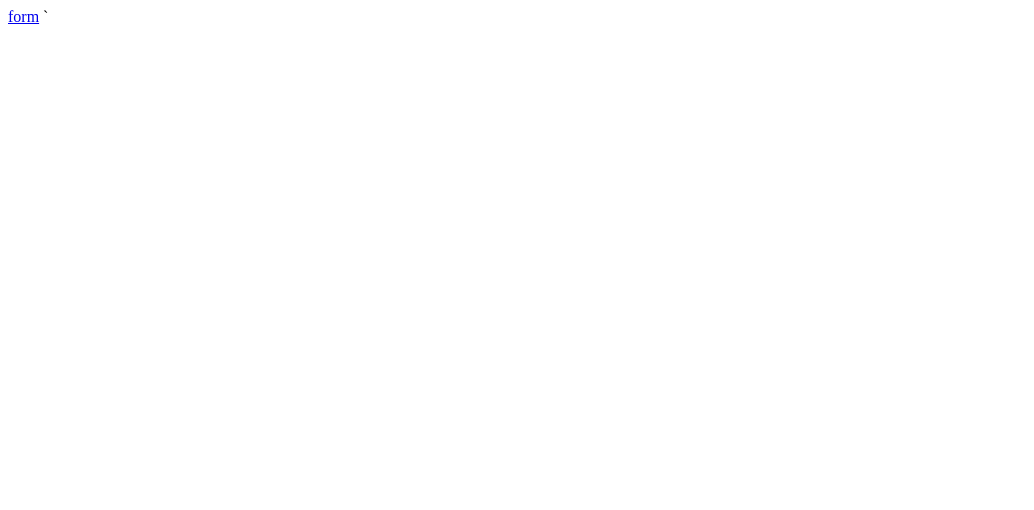
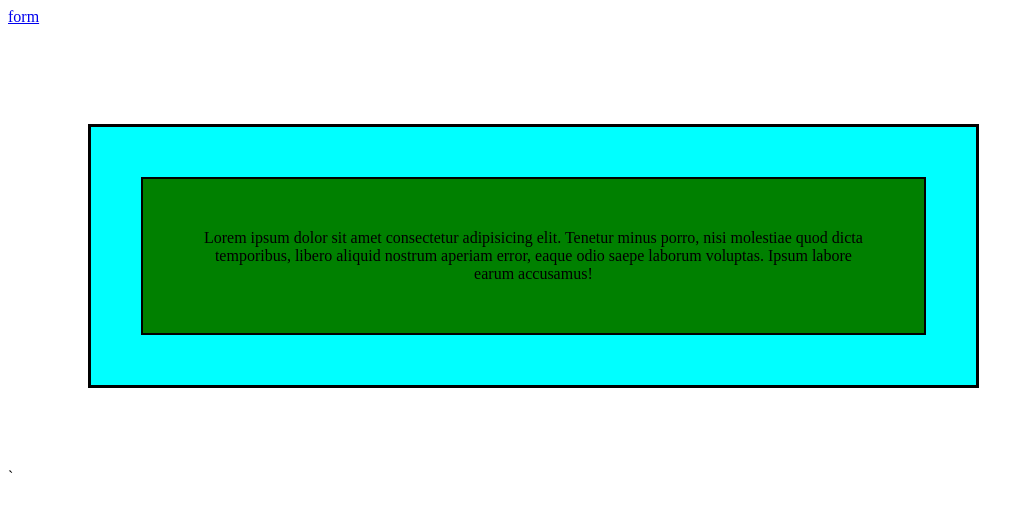
Before and after one commit to awaiskhan711/class-spasm-repo, a plain HTML site: page link.html in a window 1280 px wide. Shown: the whole page, without its empty margins (0-1034 px from the left). Drawn offline with Linux system fonts and the light colour scheme.

Commit message:
box model

```diff
--- a/link.html
+++ b/link.html
@@ -4,9 +4,15 @@
     <meta charset="UTF-8">
     <meta name="viewport" content="width=device-width, initial-scale=1.0">
     <title>Document</title>
+    <link rel="stylesheet" href="style.css">
 </head>
 <body>
     <a href="form.html">form</a>
     <a href="link.html"></a>
+    <br>
+    <br>
+    <div id="box1">
+        <p>Lorem ipsum dolor sit amet consectetur adipisicing elit. Tenetur minus porro, nisi molestiae quod dicta temporibus, libero aliquid nostrum aperiam error, eaque odio saepe laborum voluptas. Ipsum labore earum accusamus!</p>
+    </div>
 </body>
 </html>`
--- /dev/null
+++ b/style.css
@@ -0,0 +1,14 @@
+#box1 {
+    width: 70%;
+    border: 3px solid black;
+    background-color: aqua;
+    margin: 80px;
+}
+
+p{
+    padding: 50px;
+    text-align: center;
+    background-color: green;
+    margin: 50px;
+    border: 2px solid black ;
+}
```
Also changed, not shown: form.html (+9 -0 lines).
